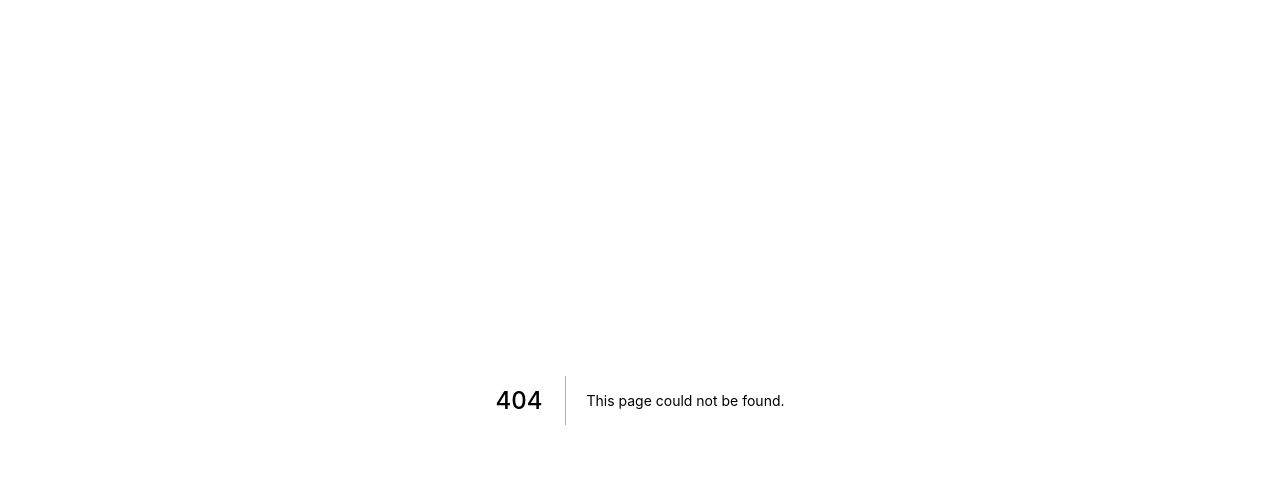
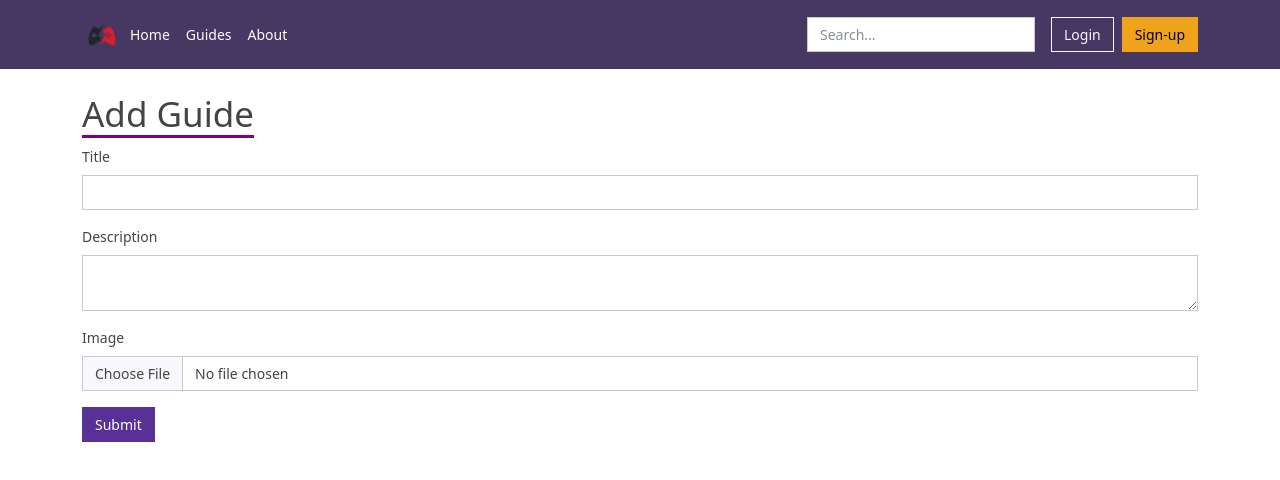
Before and after one commit to RafaelAndrade0/Game-Guides-Front, a Next.js app: page /guides/add in a window 1280 px wide. Before the commit this address had no page. Shown: the top 480 px of the page. Built offline with nearby package versions, Linux system fonts and the light colour scheme.

Commit message:
Cria AddPage

```diff
--- a/package.json
+++ b/package.json
@@ -13,6 +13,7 @@
     "next": "10.1.3",
     "react": "17.0.2",
     "react-dom": "17.0.2",
+    "react-hook-form": "^7.3.5",
     "sass": "^1.32.11"
   }
 }
--- /dev/null
+++ b/pages/guides/add.js
@@ -0,0 +1,71 @@
+import Layout from "@components/Layout";
+import { useForm } from "react-hook-form";
+
+export default function AddGuide() {
+  const {
+    register,
+    handleSubmit,
+    watch,
+    formState: { errors },
+  } = useForm();
+  const onSubmit = (data) => console.log(data);
+
+  return (
+    <Layout title="Add a Guide">
+      <h1 className="border-b">Add Guide</h1>
+
+      <form onSubmit={handleSubmit(onSubmit)}>
+        <div className="mb-3">
+          <label htmlFor="title" className="form-label">
+            Title
+          </label>
+          <input
+            type="text"
+            className="form-control"
+            id="title"
+            aria-describedby="title"
+            {...register("title", { required: true })}
+          />
+          {errors.title && <span>This title is required</span>}
+        </div>
+        <div className="mb-3">
+          <label htmlFor="description" className="form-label">
+            Description
+          </label>
+          <textarea
+            type="text"
+            className="form-control"
+            id="exampleInputPassword1"
+            {...register("description", { required: true })}
+          />
+          {errors.description && <span>This description is required</span>}
+        </div>
+
+        <div className="mb-3">
+          <label htmlFor="image" className="form-label">
+            Image
+          </label>
+          <input
+            className="form-control"
+            type="file"
+            id="image"
+            {...register("image", { required: true })}
+          />
+          {errors.image && <span>This image is required</span>}
+        </div>
+
+        <button type="submit" className="btn btn-primary">
+          Submit
+        </button>
+      </form>
+      {/* <form onSubmit={handleSubmit(onSubmit)}>
+        <input defaultValue="test" {...register("example")} />
+
+        <input {...register("exampleRequired", { required: true })} />
+        {errors.exampleRequired && <span>This field is required</span>}
+
+        <input type="submit" />
+      </form> */}
+    </Layout>
+  );
+}
```
Also changed, not shown: 1 other file (tests, documents, lock files or other folders).
